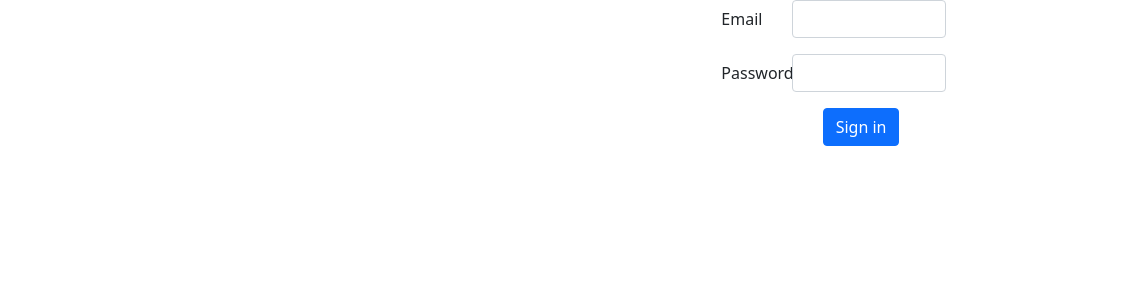
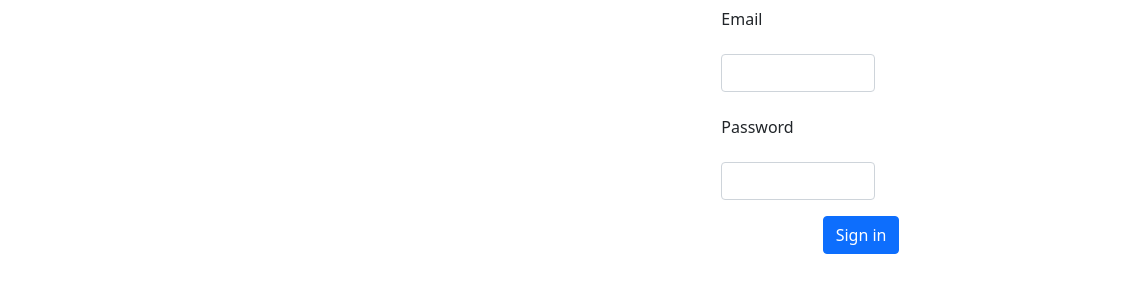
Before and after one commit to monzeromer-lab/clinic-app-semester-project, an Electron app: page front/index.html in a window 1280 px wide. Shown: the full height of the page, 144-1280 px from the left. Drawn offline with Linux system fonts and the light colour scheme.

Commit message:
but the labels in rows

```diff
--- a/front/index.html
+++ b/front/index.html
@@ -25,8 +25,11 @@
       <div class="col-4">
         <form >
           <!-- email input -->
-          <div class="row mb-3">
-            <label for="inputEmail3" class="col-sm-2 col-form-label">Email</label>
+
+            <div class="row mb-3">
+              <label for="inputEmail3" class="col-sm-2 col-form-label">Email</label>
+            </div>
+            <div class="row mb-3">
             <div class="col-sm-5">
               <input type="email" class="form-control" id="inputEmail3">
             </div>
@@ -35,6 +38,8 @@
           <!-- password input -->
           <div class="row mb-3">
             <label for="inputPassword3" class="col-sm-2 col-form-label">Password</label>
+          </div>
+          <div class="row mb-3">
             <div class="col-sm-5">
               <input type="password" class="form-control" id="inputPassword3">
             </div>
```
